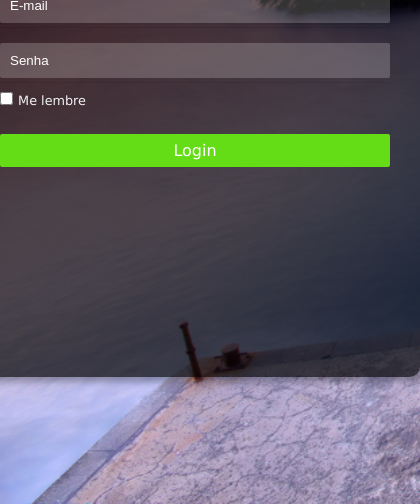
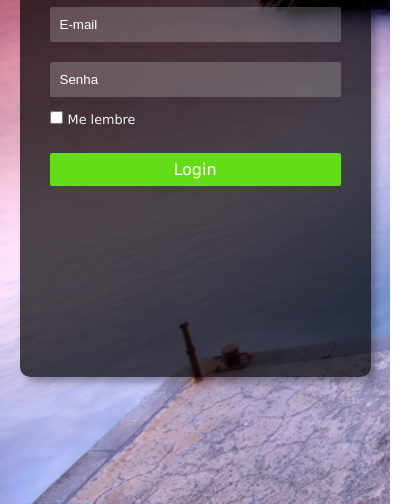
Before and after one commit to AlexMaia21/LOGIN_CSS, a plain HTML site: page index.html in a window 390 px wide. Shown: the part 340-844 px from the top of the page, 420 px wide, since content can reach past the window. Drawn offline with Linux system fonts and the light colour scheme.

Commit message:
Alteração na responsividade

```diff
--- a/css/style.css
+++ b/css/style.css
@@ -11,7 +11,7 @@ body {
 
 #container {
 	color: #f1f3f4;
-	min-width: 450px;
+	width: 450px;
 	min-height: 70vh;
 	background: rgba(0, 0, 0, 0.7);
 	box-shadow: 5px 5px 7px rgba(0, 0, 0, 0.3);
@@ -127,6 +127,6 @@ a.login {
 
 @media (max-width: 575.98px) {
 	#container {
-		max-width: 60%;
+		max-width: 90vw;
 	}
 }
```
